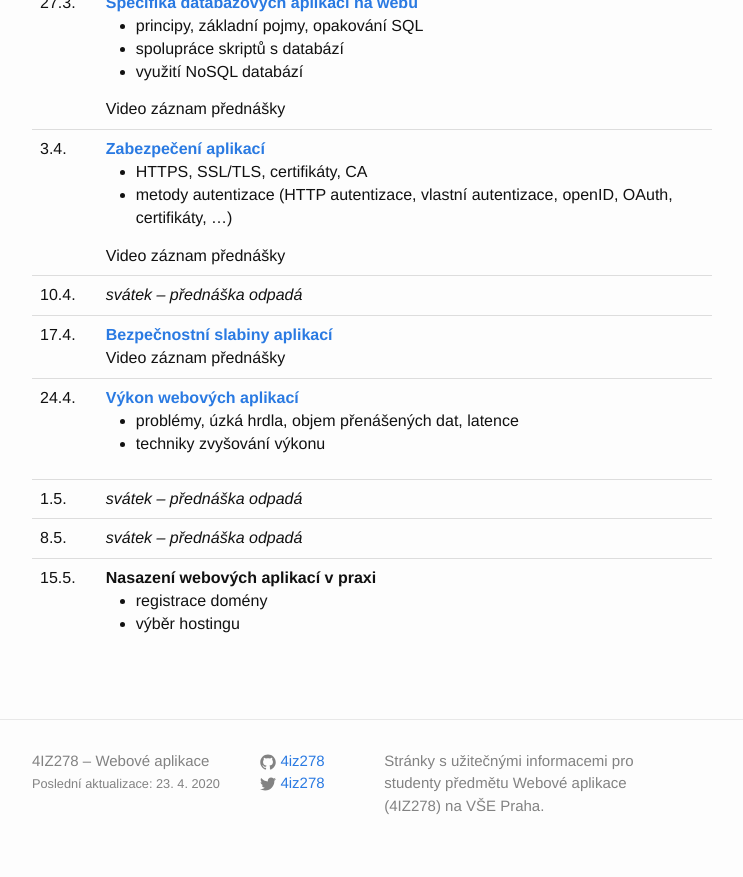
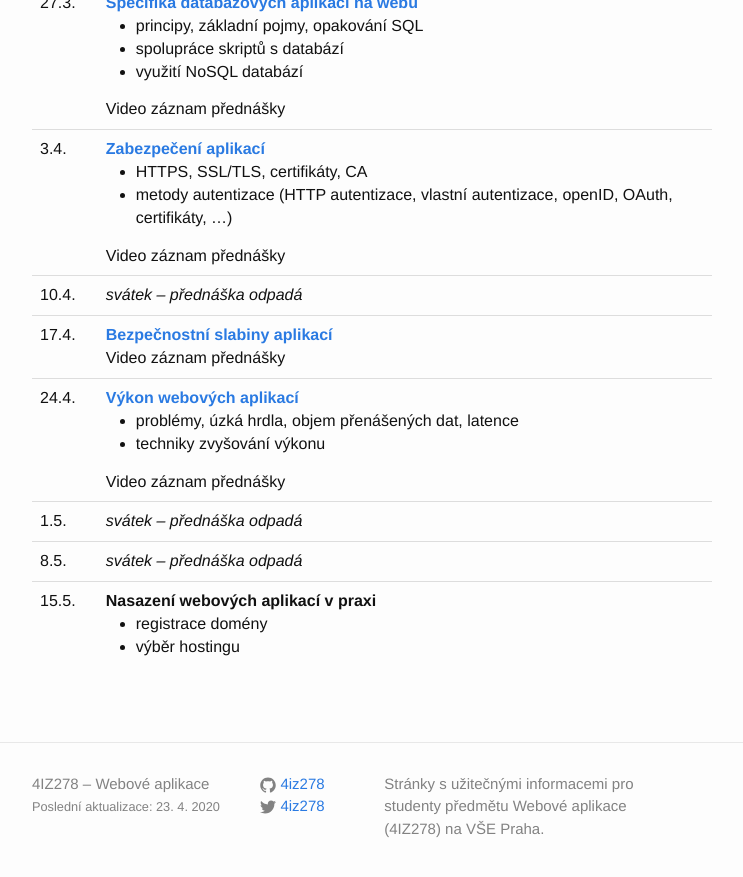
Before and after one commit to 4iz278/4iz278.github.io, a Jekyll site: the page built from prednasky/index.html, in a window 1280 px wide and 900 px high, scrolled down 931 px. Shown: the top 877 px of the window, without its empty margins (268-1011 px from the left). Built offline with Jekyll 4.4.1, drawn with Linux system fonts in a browser that asks for light colours; nearby versions of some CDN libraries.

Commit message:
Added another video lecture

```diff
--- a/prednasky/index.html
+++ b/prednasky/index.html
@@ -119,6 +119,10 @@
           <li>problémy, úzká hrdla, objem přenášených dat, latence </li>
           <li>techniky zvyšování výkonu </li>
         </ul>
+        <details>
+          <summary>Video záznam přednášky</summary>
+          <iframe width="560" height="315" src="https://www.youtube.com/embed/XNukv7dTKcE" frameborder="0" allow="accelerometer; autoplay; encrypted-media; gyroscope; picture-in-picture" allowfullscreen></iframe>
+        </details>
       </td>
     </tr>
     <tr>
```
